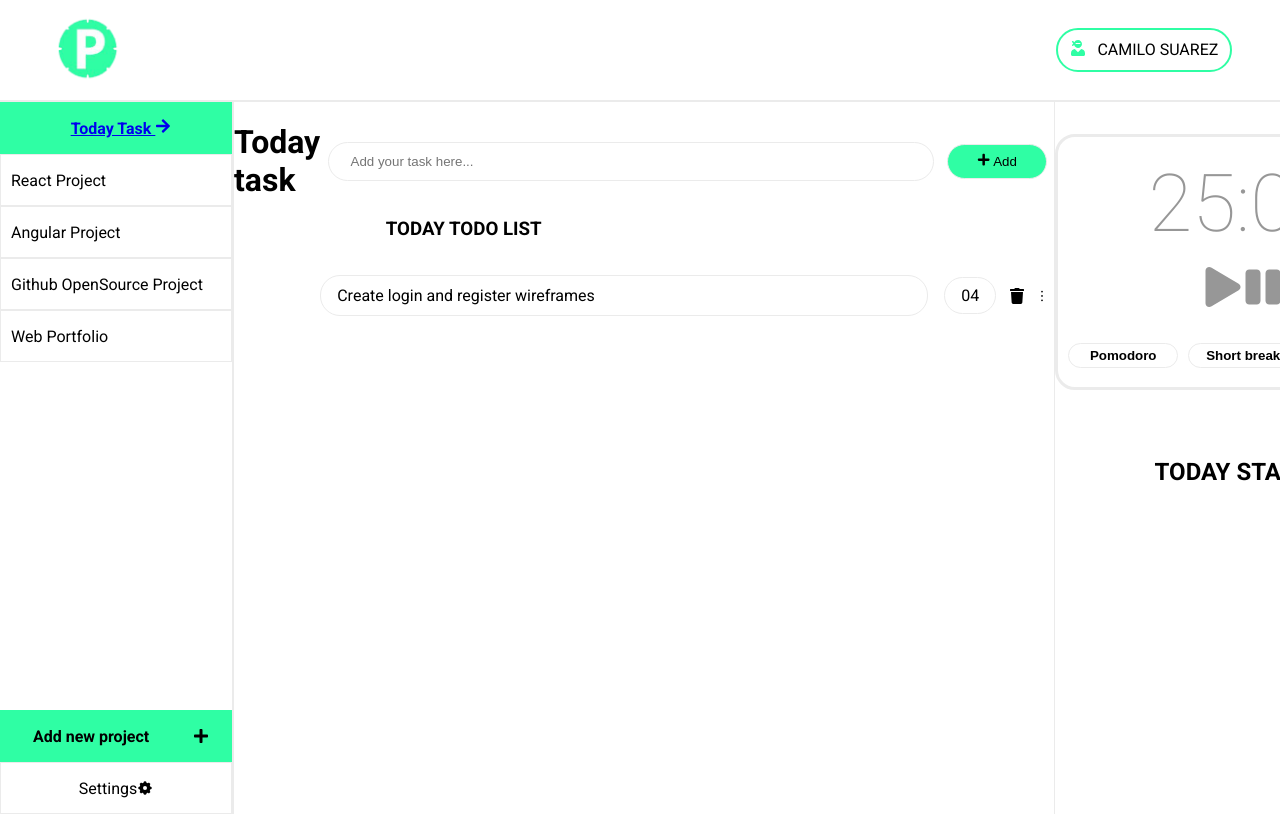
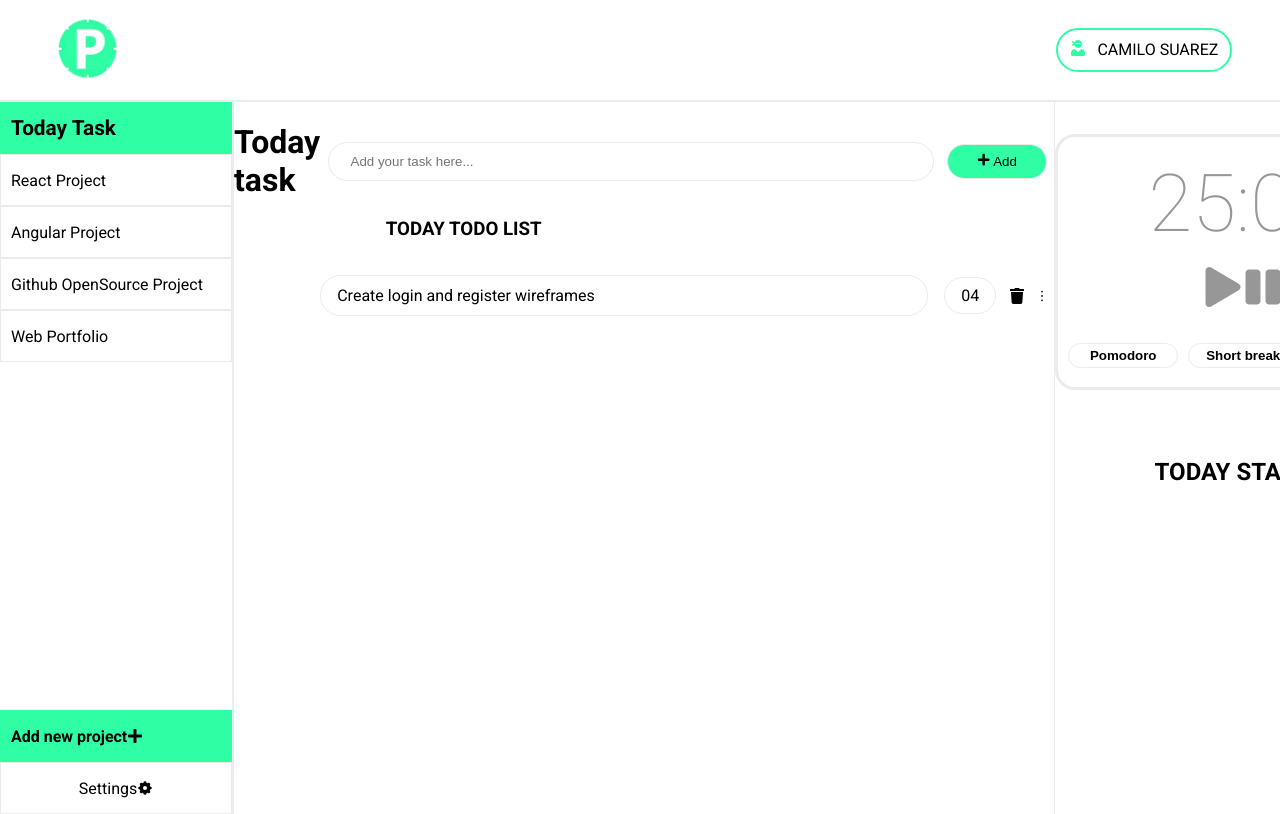
Before and after one commit to RedKamo/Povity, a React app: page /today in a window 1280 px wide. Shown: the top 814 px of the page. Built offline with nearby package versions, Linux system fonts and the light colour scheme.

Commit message:
sidebar css changes

```diff
--- a/src/assets/styles/Sidebar.scss
+++ b/src/assets/styles/Sidebar.scss
@@ -31,10 +31,16 @@
       }
     }
     .today{
+
+      a{
+        text-decoration: none;
+        color: black;
+        font-size: 1.3em;
+      }
       display: flex;
-      justify-content: space-around;
+      //justify-content: space-around;
       background-color: $border-green;
-      text-align: center;
+
       font-weight: bold;
       border: 1px solid  $border-green;
     }
--- a/src/components/Sidebar.jsx
+++ b/src/components/Sidebar.jsx
@@ -15,7 +15,7 @@ const Sidebar =()=>{
         <div className="sidebar__container">
           <div className="sidebar__container__menu">
             <ul>
-              <li className="today"><Link to="/today"> Today Task <FaArrowRight /></Link></li>
+              <li className="today"><Link to="/today"> Today Task </Link></li>
               <li>React Project</li>
               <li>Angular Project</li>
               <li>Github OpenSource Project</li>
```
